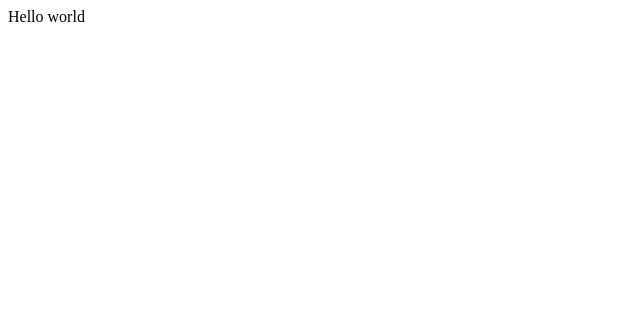
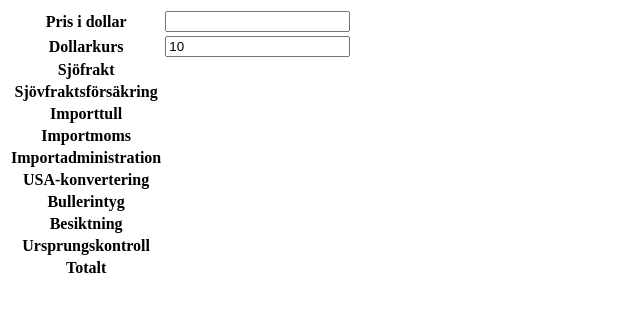
Before and after one commit to tenfortyeight/tenfortyeight.github.io, a plain HTML site: page index.html in a window 1280 px wide. Shown: the whole page, without its empty margins (0-640 px from the left). Drawn offline with Linux system fonts and the light colour scheme.

Commit message:
Basic structure

```diff
--- a/index.html
+++ b/index.html
@@ -1 +1,63 @@
-Hello world
+<html>
+  <head>
+    <title>Usabilsimportkalkylatorn</title>
+  </head>
+
+  <body>
+    <table>
+      <thead>
+        <tr>
+          <th>Pris i dollar</th>
+          <td><input type="number" class="calc__price" /></td>
+        </tr>
+        <tr>
+          <th>Dollarkurs</th>
+          <td><input type="number" class="calc__exchange-rate" value="10" /></td>
+        </tr>
+      </thead>
+      <tbody>
+        <tr>
+          <th>Sjöfrakt</th>
+          <td class="calc__shipping"></td>
+        </tr>
+        <tr>
+          <th>Sjövfraktsförsäkring</th>
+          <td class="calc__shipping-insurance"></td>
+        </tr>
+        <tr>
+          <th>Importtull</th>
+          <td class="calc__import-toll"></td>
+        </tr>
+        <tr>
+          <th>Importmoms</th>
+          <td class="calc__vat"></td>
+        </tr>
+        <tr>
+          <th>Importadministration</th>
+          <td class="calc__import-administration"></td>
+        </tr>
+        <tr>
+          <th>USA-konvertering</th>
+          <td class="calc__usa-conversion"></td>
+        </tr>
+        <tr>
+          <th>Bullerintyg</th>
+          <td class="calc__noise-paper"></td>
+        </tr>
+        <tr>
+          <th>Besiktning</th>
+          <td class="calc__car-inspection"></td>
+        </tr>
+        <tr>
+          <th>Ursprungskontroll</th>
+          <td class="calc__control-of-origin"></td>
+        </tr>
+      </tbody>
+      <tfoot>
+        <tr>
+          <th>Totalt</th>
+          <td class="calc__total"></td>
+        </tr>
+      </tfoot>
+  </body>
+</html>
```
Also changed, not shown: 1 other file.
